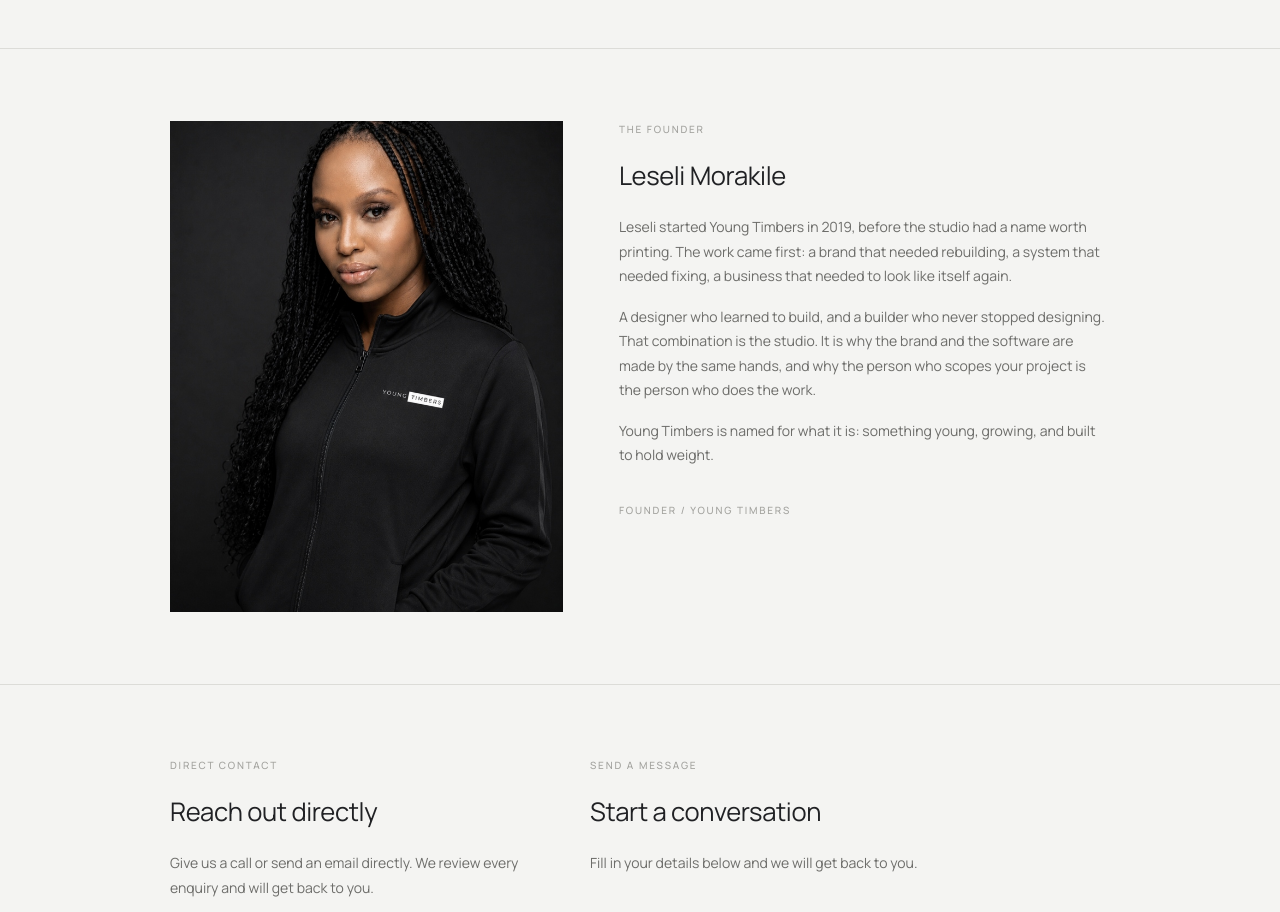
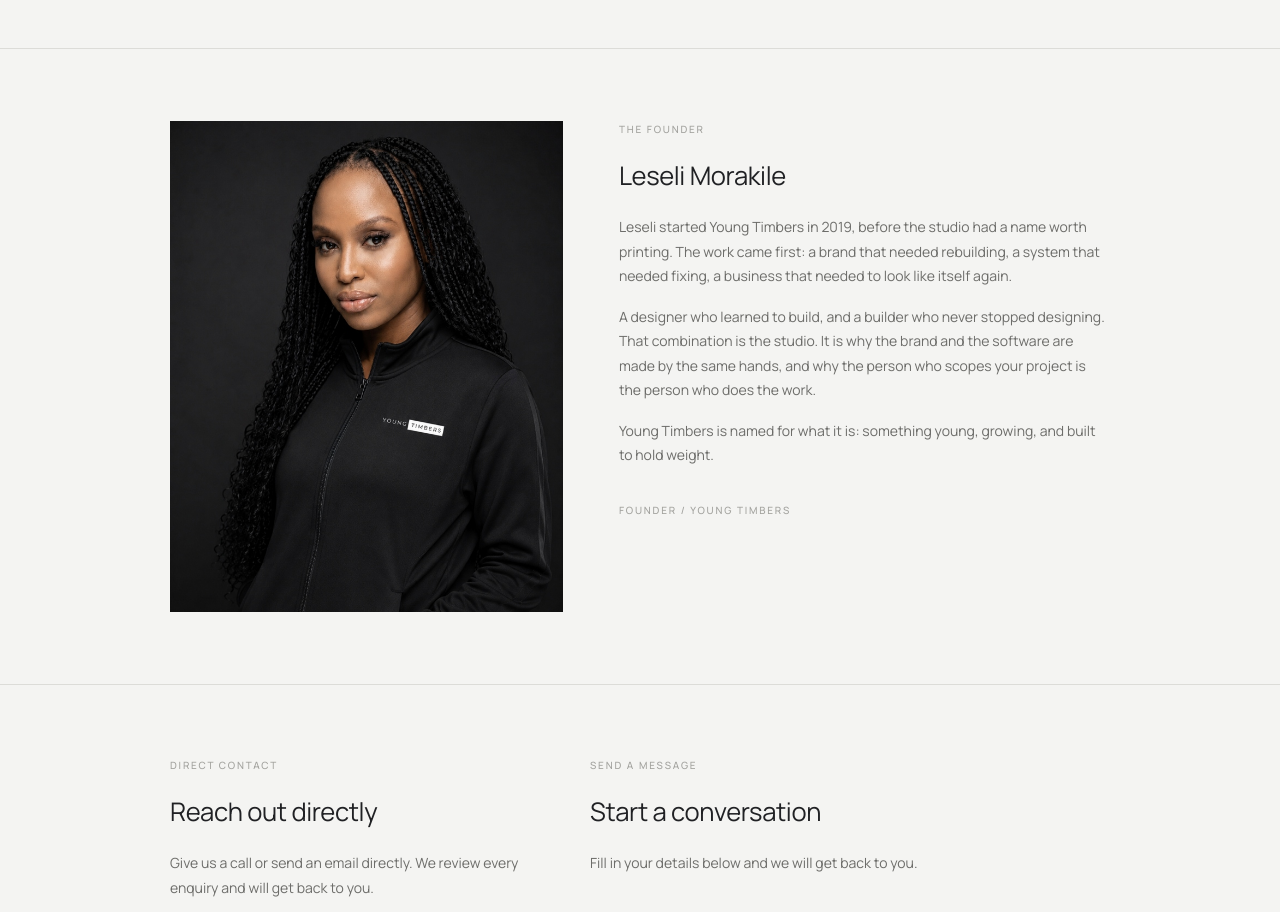
Before and after one commit to leselim/Young-Timbers-Website, a React (Vite) app: page / in a window 1280 px wide. Shown: the part 1880-2792 px from the top of the page. Built offline with nearby package versions, Linux system fonts and the light colour scheme.

Commit message:
style: fix founder portrait crop position

```diff
--- a/src/index.css
+++ b/src/index.css
@@ -1295,6 +1295,7 @@
   width: 100%;
   aspect-ratio: 4 / 5;
   object-fit: cover;
+  object-position: 50% 8%;
   border-radius: 0;
   box-shadow: none;
   border: none;
```
